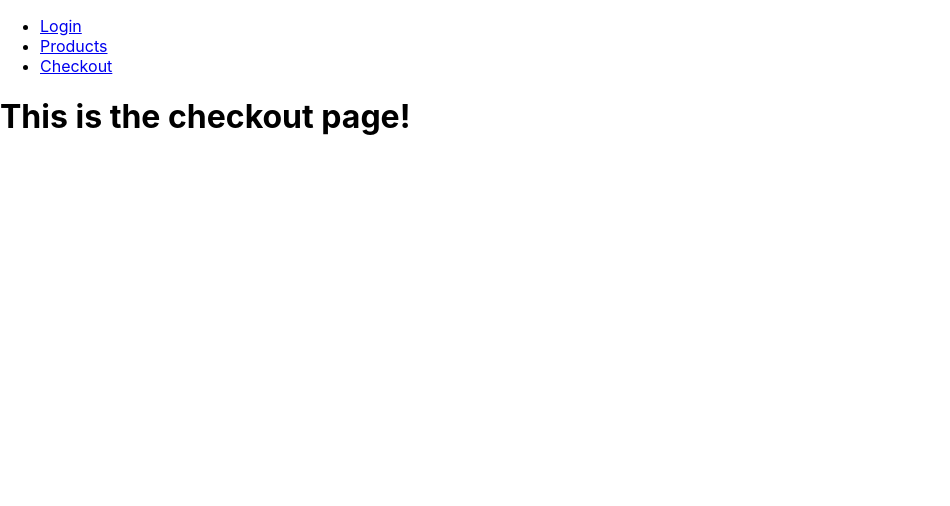
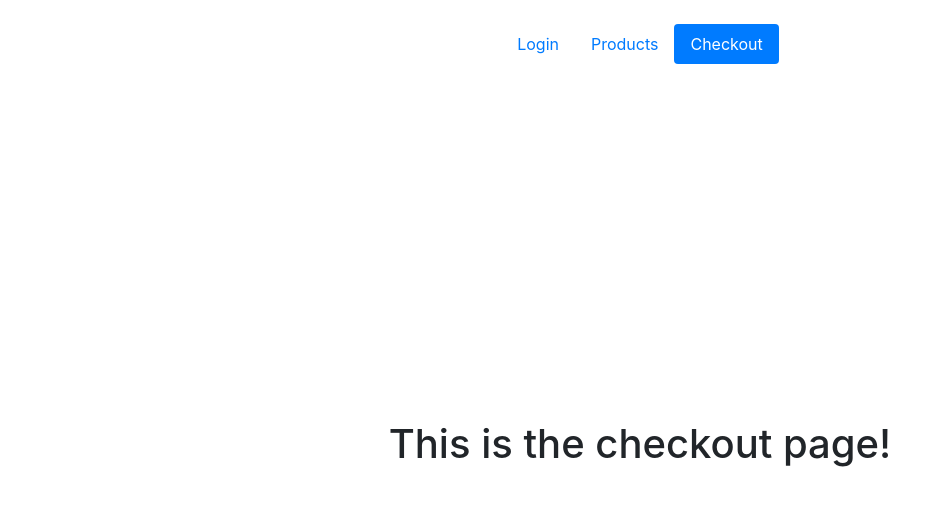
Before and after one commit to rbatsenko/cart-app, a React (Create React App) app: page /checkout in a window 1280 px wide. Shown: the top 506 px of the page, without its empty margins (0-950 px from the left). Built offline with nearby package versions, Linux system fonts and the light colour scheme.

Commit message:
nav active links

```diff
--- a/public/index.html
+++ b/public/index.html
@@ -10,6 +10,7 @@
       homescreen on Android. See https://developers.google.com/web/fundamentals/web-app-manifest/
     -->
     <link rel="manifest" href="%PUBLIC_URL%/manifest.json">
+    <link rel="stylesheet" href="https://stackpath.bootstrapcdn.com/bootstrap/4.1.3/css/bootstrap.min.css" integrity="sha384-MCw98/SFnGE8fJT3GXwEOngsV7Zt27NXFoaoApmYm81iuXoPkFOJwJ8ERdknLPMO" crossorigin="anonymous">
     <!--
       Notice the use of %PUBLIC_URL% in the tags above.
       It will be replaced with the URL of the `public` folder during the build.
--- a/src/components/Nav.js
+++ b/src/components/Nav.js
@@ -1,15 +1,15 @@
 import React, { Component } from 'react';
-import { Link } from 'react-router-dom';
+import { NavLink } from 'react-router-dom';
 
 class Nav extends Component {
   render() {
     return (
       <header>
-        <nav>
-          <ul>
-            <li><Link className="login-link" to="/login">Login</Link></li>
-            <li><Link className="products-link" to="/products">Products</Link></li>
-            <li><Link className="checkout-link" to="/checkout">Checkout</Link></li>
+        <nav className="App-nav">
+          <ul className="nav nav-pills justify-content-center">
+            <li className="nav-item"><NavLink className="nav-link" activeClassName="active" to="/login">Login</NavLink></li>
+            <li className="nav-item"><NavLink className="nav-link" activeClassName="active" to="/products">Products</NavLink></li>
+            <li className="nav-item"><NavLink className="nav-link" activeClassName="active" to="/checkout">Checkout</NavLink></li>
           </ul>
         </nav>
       </header>
--- a/src/index.js
+++ b/src/index.js
@@ -1,5 +1,6 @@
 import React from 'react';
 import ReactDOM from 'react-dom';
+import './styles/App.css';
 import './styles/index.css';
 import AppRouter from './routers/AppRouter';
 import * as serviceWorker from './serviceWorker';
--- a/src/routers/AppRouter.js
+++ b/src/routers/AppRouter.js
@@ -13,7 +13,7 @@ const AppRouter = () => (
   <Router history={history}>
     <div>
       <Nav />
-      <main>
+      <main className="App-main">
         <Switch>
           <Route path="/" component={LoginPage} exact={true} />
           <Route path="/login" component={LoginPage} />
--- a/src/styles/App.css
+++ b/src/styles/App.css
@@ -18,6 +18,17 @@
   color: white;
 }
 
+.App-nav {
+  padding: 1.5rem;
+}
+
+.App-main {
+  display: flex;
+  justify-content: center;
+  align-items: center;
+  min-height: 90vh;
+}
+
 .App-link {
   color: #61dafb;
 }
```
